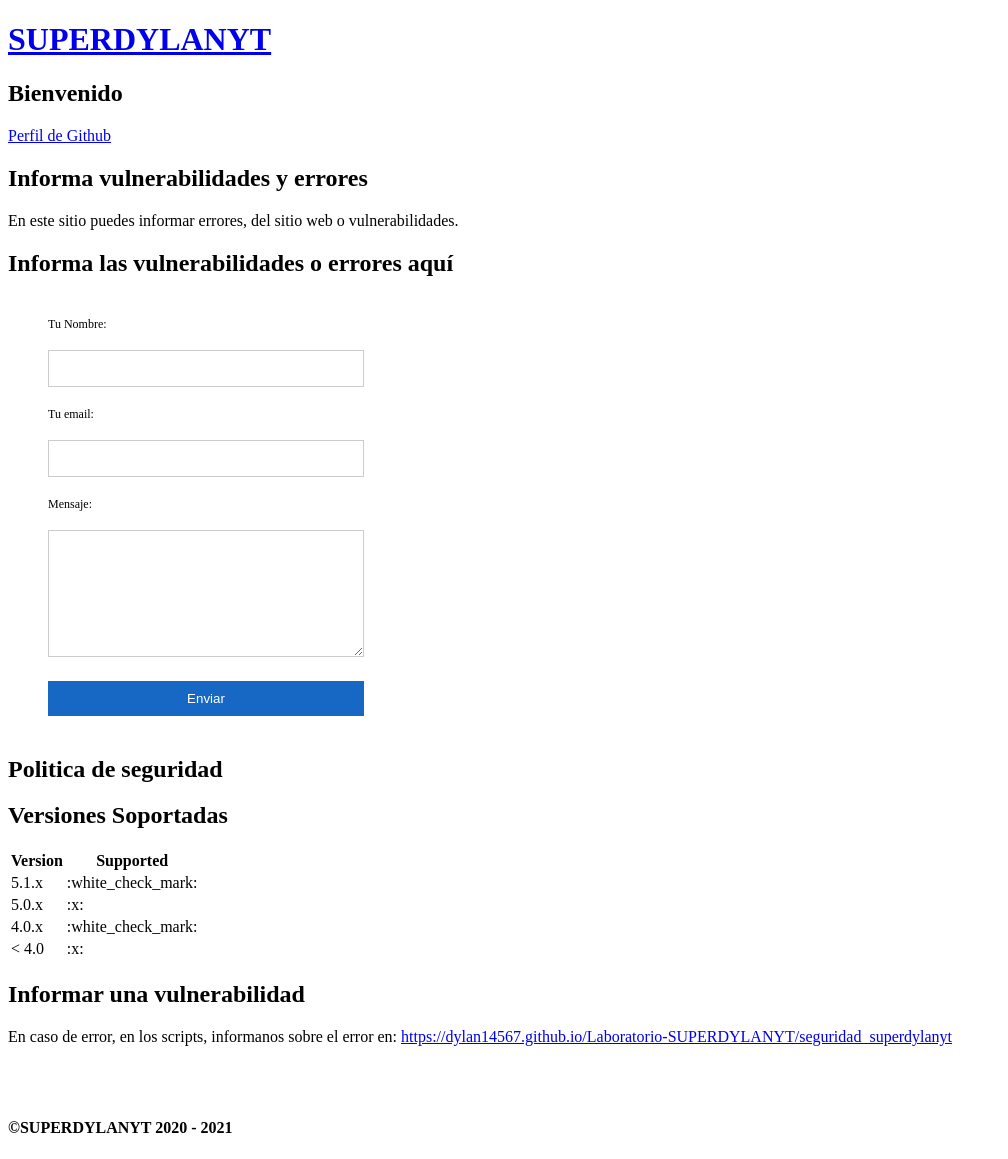
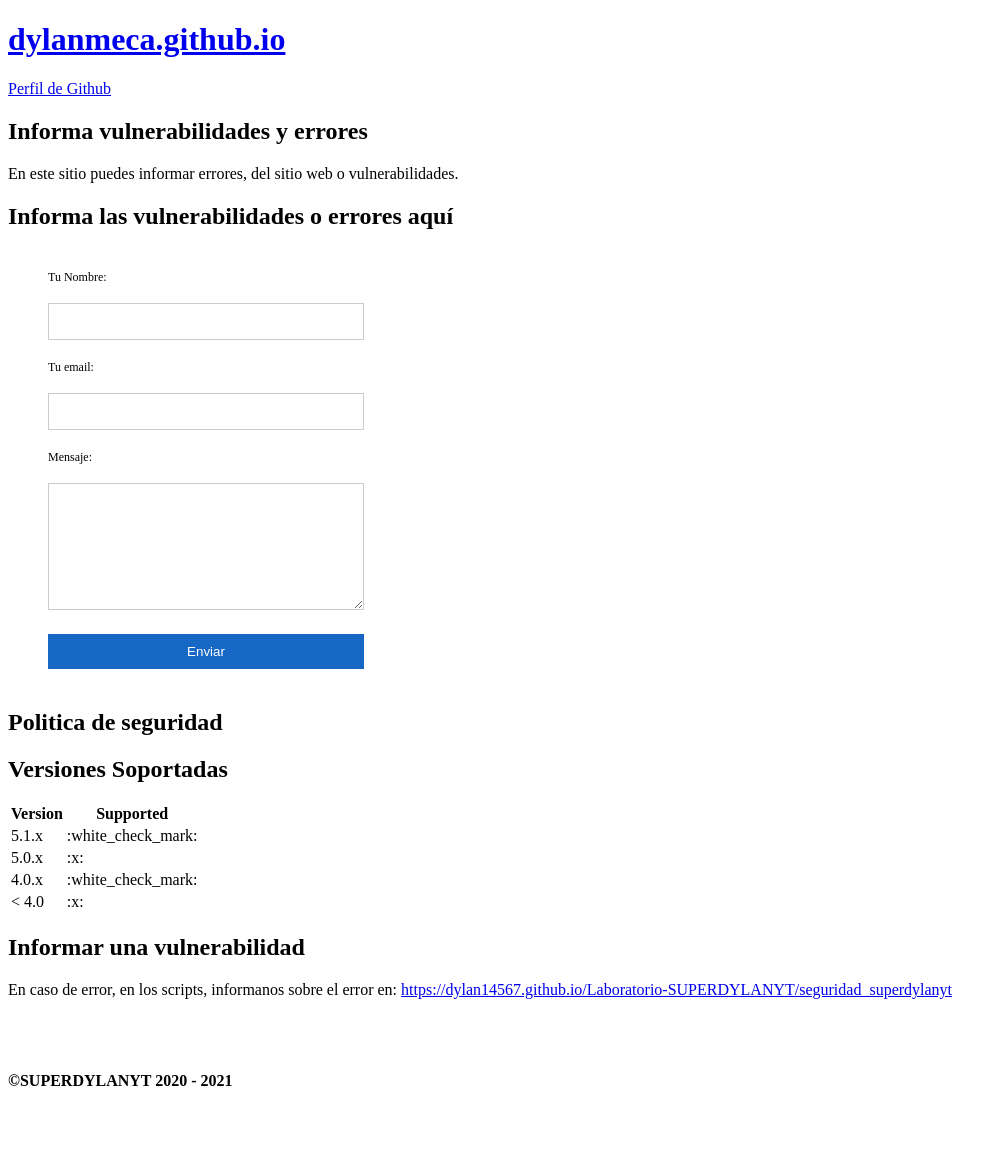
Before and after one commit to dylanmeca/dylanmeca.github.io, a Jekyll site: the page built from seguridad_superdylanyt.md, in a window 1280 px wide. Shown: the whole page, without its empty margins (0-1008 px from the left). Built offline with Jekyll 4.4.1, drawn with Linux system fonts in a browser that asks for light colours; a script that is not in the unit is left out; comment, search, counter and statistics services are not loaded; the repository's description, which GitHub fills in, is left out; after the commit the page ends 1112 px from its top, so only the background shows below that.

Commit message:
Update _config.yml

```diff
--- a/_config.yml
+++ b/_config.yml
@@ -1,8 +1,3 @@
-title: SUPERDYLANYT
-description: Bienvenido
-show_downloads: true
-google_analytics:
-comments: true
 theme: jekyll-theme-minimal
 social:
   twitter: DYLAN1456711
```
